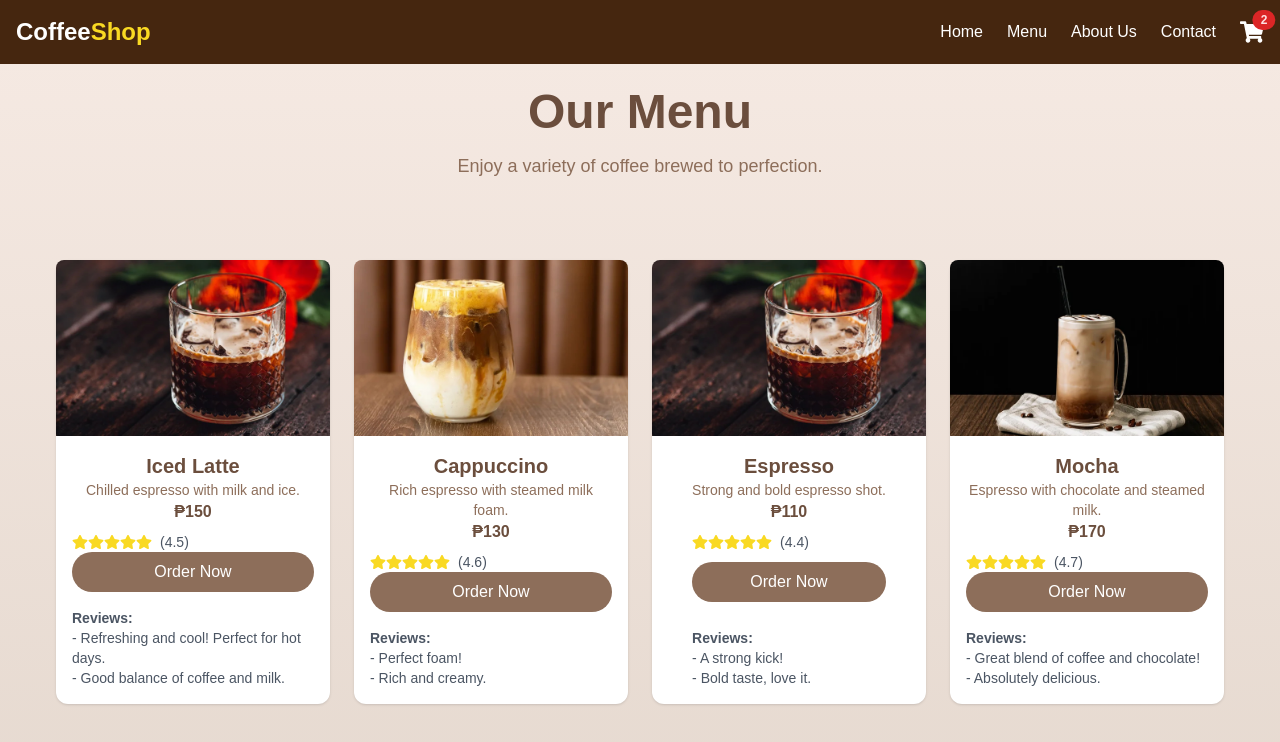
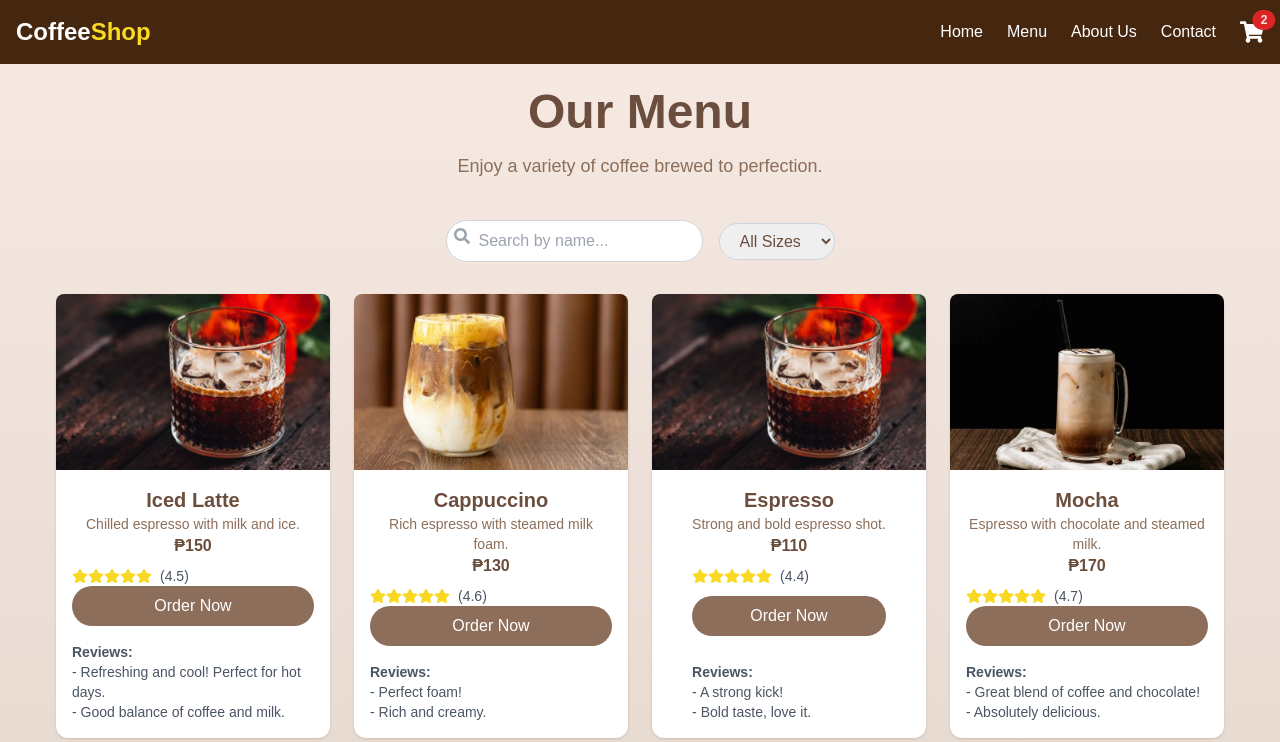
Before and after one commit to resolverkatla/coffee-shop, a Next.js app: page /Menu in a window 1280 px wide. Shown: the top 742 px of the page. Built offline with nearby package versions, Linux system fonts and the light colour scheme.

Commit message:
Added search button

```diff
--- a/app/Menu/page.tsx
+++ b/app/Menu/page.tsx
@@ -1,13 +1,22 @@
+"use client";
+
+import { useState } from 'react'; // Import useState hook
 import Footer from '@/components/Footer';
 import Image from 'next/image'; // Import Image component from Next.js for optimization
-import { FaStar } from 'react-icons/fa';
+import { FaStar, FaSearch,} from 'react-icons/fa'; // Add FaSearch  icons
 
 function Menu() {
+  // State to store search query and selected size
+  const [searchQuery, setSearchQuery] = useState('');
+  const [sizeFilter, setSizeFilter] = useState('');
+
+  // Menu items data with size property added
   const menuItems = [
     {
       name: "Iced Latte",
       description: "Chilled espresso with milk and ice.",
       price: "₱150",
+      size: "medium", // New size property
       image: "/menu_pics/iced-espresso.jpg",
       rating: 4.5,
       reviews: ["Refreshing and cool! Perfect for hot days.", "Good balance of coffee and milk."]
@@ -16,6 +25,7 @@ function Menu() {
       name: "Cappuccino",
       description: "Rich espresso with steamed milk foam.",
       price: "₱130",
+      size: "small",
       image: "/menu_pics/iced-macchiato.jpg",
       rating: 4.6,
       reviews: ["Perfect foam!", "Rich and creamy."]
@@ -24,6 +34,7 @@ function Menu() {
       name: "Espresso",
       description: "Strong and bold espresso shot.",
       price: "₱110",
+      size: "small",
       image: "/menu_pics/iced-espresso.jpg",
       rating: 4.4,
       reviews: ["A strong kick!", "Bold taste, love it."]
@@ -32,23 +43,30 @@ function Menu() {
       name: "Mocha",
       description: "Espresso with chocolate and steamed milk.",
       price: "₱170",
+      size: "large",
       image: "/menu_pics/iced-mocha.jpg",
       rating: 4.7,
       reviews: ["Great blend of coffee and chocolate!", "Absolutely delicious."]
     },
   ];
 
+  // Function to filter menu items based on search query and size
+  const filteredItems = menuItems.filter(item =>
+    item.name.toLowerCase().includes(searchQuery.toLowerCase()) &&
+    (sizeFilter ? item.size === sizeFilter : true)
+  );
+
   const getStars = (rating: number) => {
-    const fullStars = Math.floor(rating); // Full stars based on the integer part of the rating
-    const halfStar = rating % 1 !== 0; // Check if there's a half star
-    const emptyStars = 5 - fullStars - (halfStar ? 1 : 0); // Remaining stars will be empty
+    const fullStars = Math.floor(rating);
+    const halfStar = rating % 1 !== 0;
+    const emptyStars = 5 - fullStars - (halfStar ? 1 : 0);
 
     return (
       <>
         {[...Array(fullStars)].map((_, i) => (
           <FaStar key={i} className="text-yellow-500" />
         ))}
-        {halfStar && <FaStar className="text-yellow-500 half-star" />} {/* Placeholder class for half star if needed */}
+        {halfStar && <FaStar className="text-yellow-500 half-star" />}
         {[...Array(emptyStars)].map((_, i) => (
           <FaStar key={i} className="text-gray-400" />
         ))}
@@ -58,24 +76,50 @@ function Menu() {
 
   return (
     <div className="min-h-screen flex flex-col bg-gradient-to-b from-[#f5e9e2] to-[#d1c4b7] mt-14">
+
       <main className="flex-1 flex flex-col items-center justify-center p-8">
         {/* Header Section */}
-        <div className="text-center mb-20">
+        <div className="text-center mb-10">
           <h1 className="text-5xl font-extrabold text-[#6b4e3d]">Our Menu</h1>
-          <p className="text-lg text-[#8d6e5a] mt-4">
-            Enjoy a variety of coffee brewed to perfection.
-          </p>
+          <p className="text-lg text-[#8d6e5a] mt-4">Enjoy a variety of coffee brewed to perfection.</p>
         </div>
 
-        {/* Menu Items Section */}
-        <div className="grid grid-cols-1 sm:grid-cols-2 md:grid-cols-4 gap-6 px-6 mb-10">
-          {menuItems.map((item, index) => (
+        {/* Search and Filter Section */}
+        <div className="mb-8 flex items-center space-x-4">
+          {/* Search Bar */}
+          <div className="relative">
+            <FaSearch className="absolute top-2 left-2 text-gray-400" />
+            <input
+              type="text"
+              placeholder="Search by name..."
+              value={searchQuery}
+              onChange={(e) => setSearchQuery(e.target.value)}
+              className="pl-8 pr-4 py-2 rounded-full border border-gray-300 focus:outline-none focus:border-[#6b4e3d] w-full text-[#6b4e3d]" // Changed font color
+            />
+          </div>
+
+           {/* Size Filter */}
+           <select
+            value={sizeFilter}
+            onChange={(e) => setSizeFilter(e.target.value)}
+            className="px-4 py-2 rounded-full border border-gray-300 focus:outline-none focus:border-[#6b4e3d] text-[#6b4e3d]" // Changed font color
+          >
+            <option value="">All Sizes</option>
+            <option value="small">Small</option>
+            <option value="medium">Medium</option>
+            <option value="large">Large</option>
+          </select>
+        </div>
+
+                {/* Menu Items Section */}
+              <div className={`grid grid-cols-1 sm:grid-cols-2 md:grid-cols-4 gap-6 px-6 mb-10 ${filteredItems.length < 4 ? "justify-center" : ""}`}>
+          {filteredItems.map((item, index) => (
             <div
               key={index}
               className="relative bg-white rounded-xl shadow transition-all duration-300 hover:scale-105 hover:shadow-2xl flex flex-col items-center justify-between"
               style={{ minHeight: "360px" }}
             >
-              {/* Image fits container exactly */}
+              {/* Image */}
               <div className="w-full h-44 relative overflow-hidden rounded-t-lg m-0">
                 <Image
                   src={item.image}
@@ -96,7 +140,7 @@ function Menu() {
                     {item.price}
                   </p>
 
-                  {/* Corrected Star Ratings */}
+                  {/* Star Ratings */}
                   <div className="flex items-center mt-2">
                     {getStars(item.rating)}
                     <span className="ml-2 text-sm text-gray-600">({item.rating.toFixed(1)})</span>
@@ -108,7 +152,7 @@ function Menu() {
                   Order Now
                 </button>
 
-                {/* Static Review Section */}
+                {/* Review Section */}
                 <div className="text-sm text-left text-gray-600 mt-4">
                   <p className="font-semibold">Reviews:</p>
                   <ul>
@@ -122,15 +166,15 @@ function Menu() {
           ))}
         </div>
 
-         {/* Menu Items Section */}
-         <div className="grid grid-cols-1 sm:grid-cols-2 md:grid-cols-4 gap-6 px-6 mb-10">
-          {menuItems.map((item, index) => (
+            {/* Menu Items Section */}
+            <div className={`grid grid-cols-1 sm:grid-cols-2 md:grid-cols-4 gap-6 px-6 mb-10 ${filteredItems.length < 4 ? "justify-center" : ""}`}>
+          {filteredItems.map((item, index) => (
             <div
               key={index}
               className="relative bg-white rounded-xl shadow transition-all duration-300 hover:scale-105 hover:shadow-2xl flex flex-col items-center justify-between"
               style={{ minHeight: "360px" }}
             >
-              {/* Image fits container exactly */}
+              {/* Image */}
               <div className="w-full h-44 relative overflow-hidden rounded-t-lg m-0">
                 <Image
                   src={item.image}
@@ -151,7 +195,7 @@ function Menu() {
                     {item.price}
                   </p>
 
-                  {/* Corrected Star Ratings */}
+                  {/* Star Ratings */}
                   <div className="flex items-center mt-2">
                     {getStars(item.rating)}
                     <span className="ml-2 text-sm text-gray-600">({item.rating.toFixed(1)})</span>
@@ -163,7 +207,7 @@ function Menu() {
                   Order Now
                 </button>
 
-                {/* Static Review Section */}
+                {/* Review Section */}
                 <div className="text-sm text-left text-gray-600 mt-4">
                   <p className="font-semibold">Reviews:</p>
                   <ul>
@@ -176,16 +220,15 @@ function Menu() {
             </div>
           ))}
         </div>
-
-         {/* Menu Items Section */}
-         <div className="grid grid-cols-1 sm:grid-cols-2 md:grid-cols-4 gap-6 px-6 mb-10">
-          {menuItems.map((item, index) => (
+            {/* Menu Items Section */}
+            <div className={`grid grid-cols-1 sm:grid-cols-2 md:grid-cols-4 gap-6 px-6 mb-10 ${filteredItems.length < 4 ? "justify-center" : ""}`}>
+          {filteredItems.map((item, index) => (
             <div
               key={index}
               className="relative bg-white rounded-xl shadow transition-all duration-300 hover:scale-105 hover:shadow-2xl flex flex-col items-center justify-between"
               style={{ minHeight: "360px" }}
             >
-              {/* Image fits container exactly */}
+              {/* Image */}
               <div className="w-full h-44 relative overflow-hidden rounded-t-lg m-0">
                 <Image
                   src={item.image}
@@ -206,7 +249,7 @@ function Menu() {
                     {item.price}
                   </p>
 
-                  {/* Corrected Star Ratings */}
+                  {/* Star Ratings */}
                   <div className="flex items-center mt-2">
                     {getStars(item.rating)}
                     <span className="ml-2 text-sm text-gray-600">({item.rating.toFixed(1)})</span>
@@ -218,7 +261,7 @@ function Menu() {
                   Order Now
                 </button>
 
-                {/* Static Review Section */}
+                {/* Review Section */}
                 <div className="text-sm text-left text-gray-600 mt-4">
                   <p className="font-semibold">Reviews:</p>
                   <ul>
@@ -232,7 +275,6 @@ function Menu() {
           ))}
         </div>
 
-
       </main>
       <Footer />
     </div>
```
